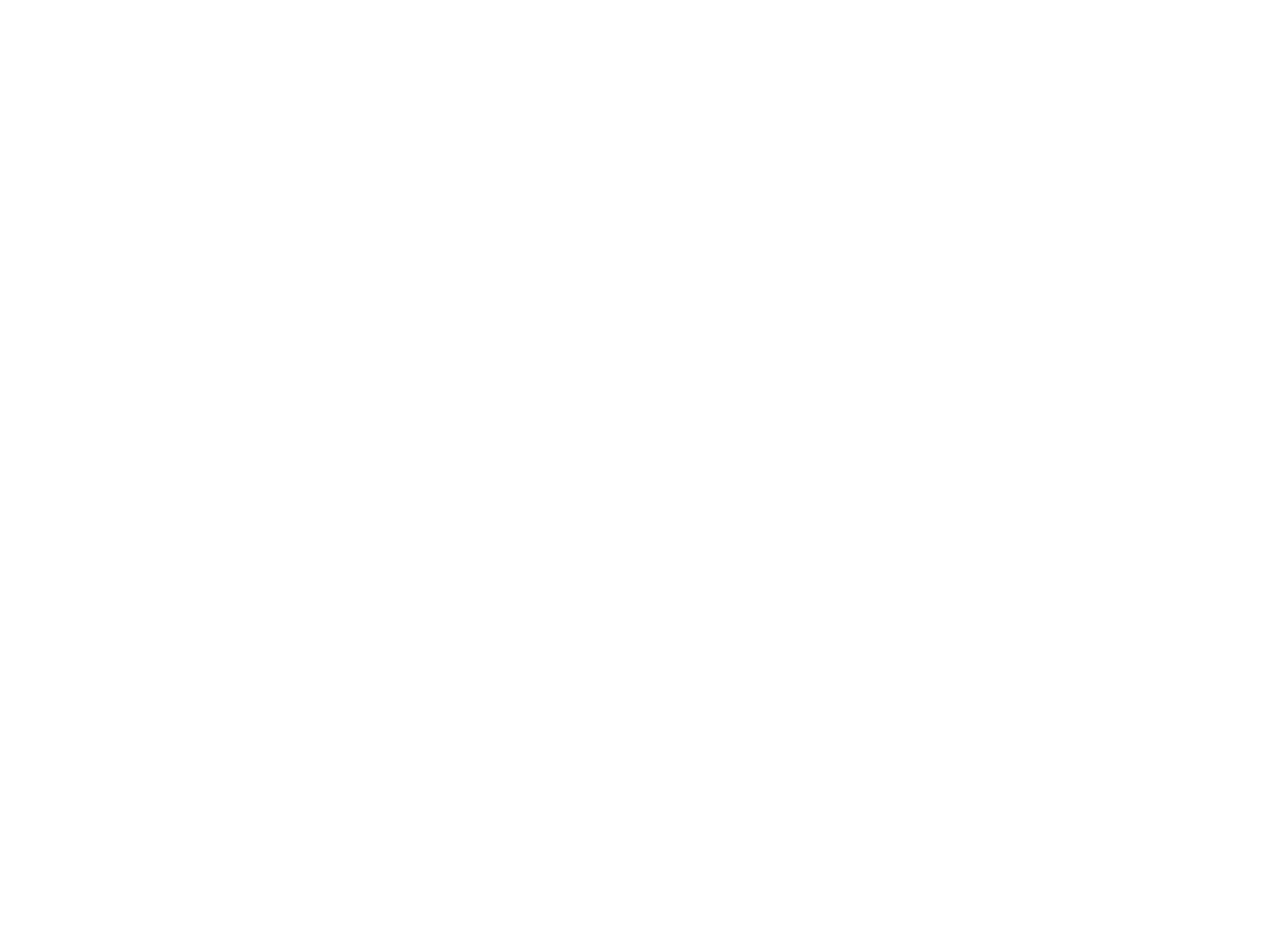
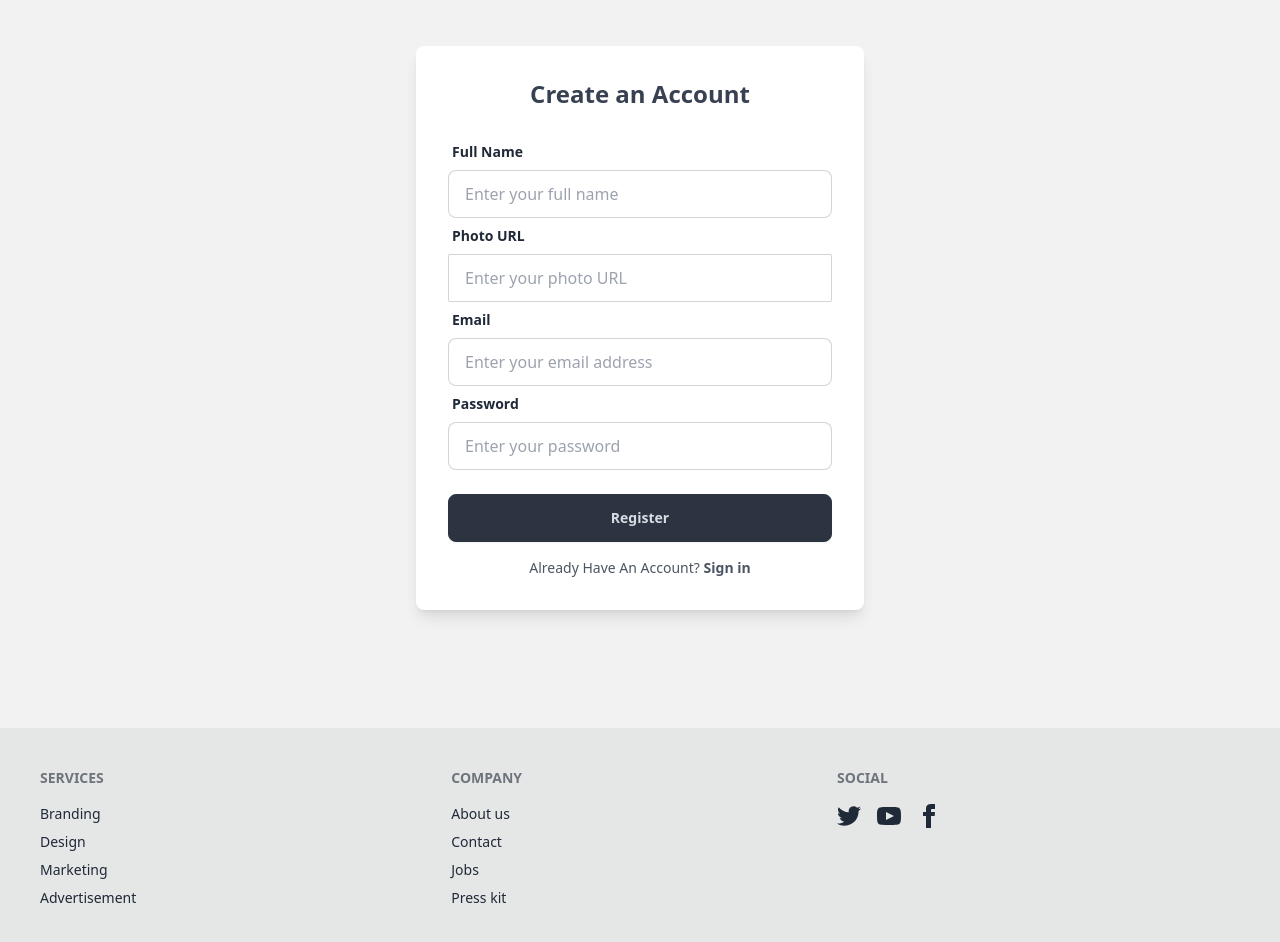
Before and after one commit to babladey275/volunteer-management-client, a React (Vite) app: page /register in a window 1280 px wide. Shown: the part 140-1082 px from the top of the page. Before the commit the page ends 800 px from the top, so only its background shows below. Built offline with nearby package versions, Linux system fonts and the light colour scheme.

Commit message:
added footer and register form

```diff
--- a/src/layouts/MainLayout.jsx
+++ b/src/layouts/MainLayout.jsx
@@ -1,6 +1,7 @@
 import React from "react";
 import { Outlet } from "react-router-dom";
 import Navbar from "../pages/shared/Navbar";
+import Footer from "../pages/shared/Footer";
 
 const MainLayout = () => {
   return (
@@ -8,10 +9,12 @@ const MainLayout = () => {
       <header>
         <Navbar></Navbar>
       </header>
-      <main>
+      <main className="min-h-[calc(100vh-288px)] ">
         <Outlet></Outlet>
       </main>
-      <footer></footer>
+      <footer>
+        <Footer></Footer>
+      </footer>
     </div>
   );
 };
--- a/src/pages/Home/Home.jsx
+++ b/src/pages/Home/Home.jsx
@@ -1,11 +1,7 @@
 import React from "react";
 
 const Home = () => {
-  return (
-    <div>
-      <h2 className="text-4xl">this is home</h2>
-    </div>
-  );
+  return <div>{/* <h2 className="text-4xl">this is home</h2> */}</div>;
 };
 
 export default Home;
--- a/src/pages/Login/Login.jsx
+++ b/src/pages/Login/Login.jsx
@@ -21,7 +21,7 @@ const Login = () => {
               <input
                 type="email"
                 id="email"
-                className="input input-bordered w-full pl-10 pr-3 py-2 border-gray-300 rounded-md focus:outline-none focus:ring-2 focus:ring-blue-500"
+                className="input input-bordered w-full pl-10"
                 placeholder="Enter your email"
                 required
               />
@@ -42,7 +42,7 @@ const Login = () => {
               <input
                 type="password"
                 id="password"
-                className="input input-bordered w-full pl-10 pr-3 py-2 border-gray-300 rounded-md focus:outline-none focus:ring-2 focus:ring-blue-500"
+                className="input input-bordered w-full pl-10"
                 placeholder="Enter your password"
                 required
               />
@@ -52,10 +52,7 @@ const Login = () => {
             </div>
           </div>
 
-          <button
-            type="submit"
-            className="w-full py-2 px-4 bg-blue-500 text-white font-semibold rounded-lg shadow-md hover:bg-blue-600 focus:outline-none focus:ring-2 focus:ring-blue-500 focus:ring-opacity-50"
-          >
+          <button type="submit" className="w-full btn btn-neutral">
             Log in
           </button>
         </form>
@@ -63,10 +60,7 @@ const Login = () => {
         <div className="text-center mt-4">
           <p className="text-sm text-gray-600">
             Don't have an account?{" "}
-            <a
-              href="/register"
-              className="text-blue-600 font-semibold hover:underline"
-            >
+            <a href="/register" className="font-semibold hover:underline">
               Register
             </a>
           </p>
--- a/src/pages/Register/Register.jsx
+++ b/src/pages/Register/Register.jsx
@@ -1,9 +1,76 @@
 import React from "react";
+import { Link } from "react-router-dom";
 
 const Register = () => {
   return (
-    <div>
-      <h2 className="text-4xl">registerrrr</h2>
+    <div className="md:bg-base-200 flex items-center justify-center min-h-screen">
+      <div className="bg-white p-8 rounded-lg shadow-lg max-w-md w-full my-4">
+        <h2 className="text-2xl font-bold text-center text-gray-700 mb-6">
+          Create an Account
+        </h2>
+
+        <form>
+          <div className="form-control">
+            <label className="label">
+              <span className="label-text font-semibold">Full Name</span>
+            </label>
+            <input
+              name="name"
+              type="text"
+              placeholder="Enter your full name"
+              className="input input-bordered"
+              required
+            />
+          </div>
+          <div className="form-control">
+            <label className="label">
+              <span className="label-text font-semibold">Photo URL</span>
+            </label>
+            <input
+              name="photo"
+              type="text"
+              placeholder="Enter your photo URL"
+              className="input input-bordered rounded-sm"
+              required
+            />
+          </div>
+          <div className="form-control">
+            <label className="label">
+              <span className="label-text font-semibold">Email</span>
+            </label>
+            <input
+              name="email"
+              type="email"
+              placeholder="Enter your email address"
+              className="input input-bordered"
+              required
+            />
+          </div>
+          <div className="form-control">
+            <label className="label">
+              <span className="label-text font-semibold">Password</span>
+            </label>
+            <input
+              name="password"
+              type="password"
+              placeholder="Enter your password"
+              className="input input-bordered"
+              required
+            />
+          </div>
+          <div className="form-control mt-6">
+            <button className="btn btn-neutral">Register</button>
+          </div>
+        </form>
+        <div className="text-center mt-4">
+          <p className="text-sm text-gray-600">
+            Already Have An Account?{" "}
+            <Link to={"/login"} className="font-semibold hover:underline">
+              Sign in
+            </Link>
+          </p>
+        </div>
+      </div>
     </div>
   );
 };
--- /dev/null
+++ b/src/pages/shared/Footer.jsx
@@ -0,0 +1,62 @@
+import React from "react";
+
+const Footer = () => {
+  return (
+    <footer className="footer bg-base-300 text-base-content p-10">
+      <nav>
+        <h6 className="footer-title">Services</h6>
+        <a className="link link-hover">Branding</a>
+        <a className="link link-hover">Design</a>
+        <a className="link link-hover">Marketing</a>
+        <a className="link link-hover">Advertisement</a>
+      </nav>
+      <nav>
+        <h6 className="footer-title">Company</h6>
+        <a className="link link-hover">About us</a>
+        <a className="link link-hover">Contact</a>
+        <a className="link link-hover">Jobs</a>
+        <a className="link link-hover">Press kit</a>
+      </nav>
+      <nav>
+        <h6 className="footer-title">Social</h6>
+        <div className="grid grid-flow-col gap-4">
+          <a>
+            <svg
+              xmlns="http://www.w3.org/2000/svg"
+              width="24"
+              height="24"
+              viewBox="0 0 24 24"
+              className="fill-current"
+            >
+              <path d="M24 4.557c-.883.392-1.832.656-2.828.775 1.017-.609 1.798-1.574 2.165-2.724-.951.564-2.005.974-3.127 1.195-.897-.957-2.178-1.555-3.594-1.555-3.179 0-5.515 2.966-4.797 6.045-4.091-.205-7.719-2.165-10.148-5.144-1.29 2.213-.669 5.108 1.523 6.574-.806-.026-1.566-.247-2.229-.616-.054 2.281 1.581 4.415 3.949 4.89-.693.188-1.452.232-2.224.084.626 1.956 2.444 3.379 4.6 3.419-2.07 1.623-4.678 2.348-7.29 2.04 2.179 1.397 4.768 2.212 7.548 2.212 9.142 0 14.307-7.721 13.995-14.646.962-.695 1.797-1.562 2.457-2.549z"></path>
+            </svg>
+          </a>
+          <a>
+            <svg
+              xmlns="http://www.w3.org/2000/svg"
+              width="24"
+              height="24"
+              viewBox="0 0 24 24"
+              className="fill-current"
+            >
+              <path d="M19.615 3.184c-3.604-.246-11.631-.245-15.23 0-3.897.266-4.356 2.62-4.385 8.816.029 6.185.484 8.549 4.385 8.816 3.6.245 11.626.246 15.23 0 3.897-.266 4.356-2.62 4.385-8.816-.029-6.185-.484-8.549-4.385-8.816zm-10.615 12.816v-8l8 3.993-8 4.007z"></path>
+            </svg>
+          </a>
+          <a>
+            <svg
+              xmlns="http://www.w3.org/2000/svg"
+              width="24"
+              height="24"
+              viewBox="0 0 24 24"
+              className="fill-current"
+            >
+              <path d="M9 8h-3v4h3v12h5v-12h3.642l.358-4h-4v-1.667c0-.955.192-1.333 1.115-1.333h2.885v-5h-3.808c-3.596 0-5.192 1.583-5.192 4.615v3.385z"></path>
+            </svg>
+          </a>
+        </div>
+      </nav>
+    </footer>
+  );
+};
+
+export default Footer;
```
